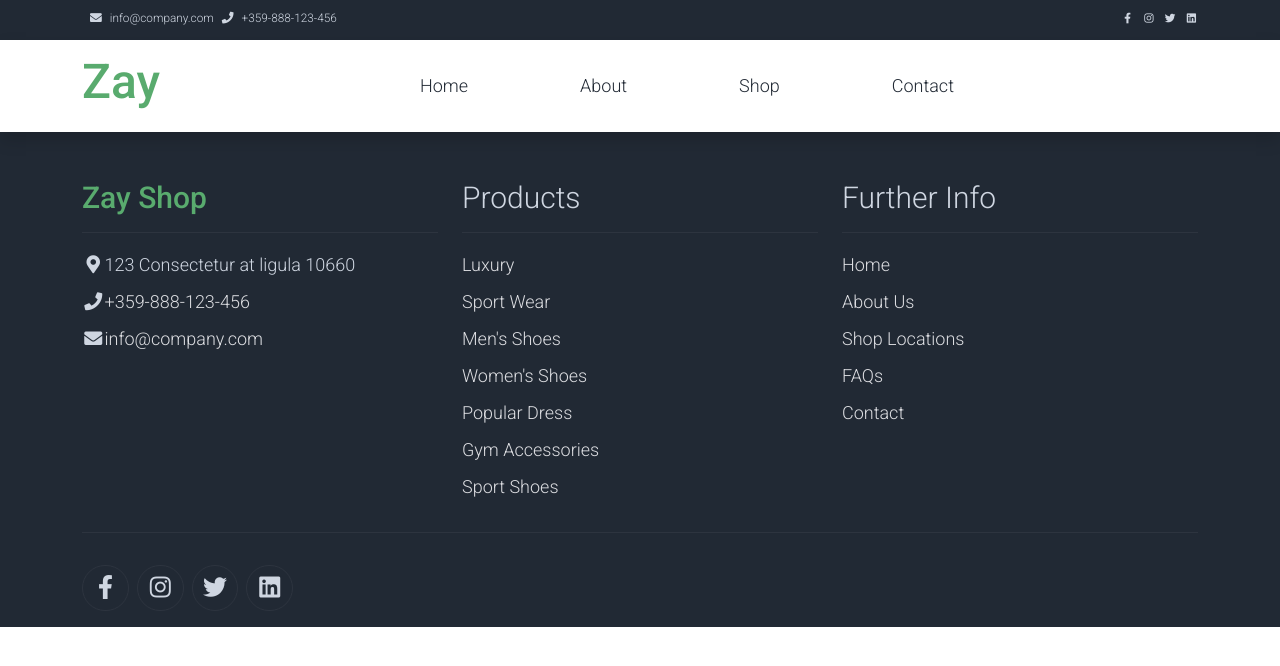
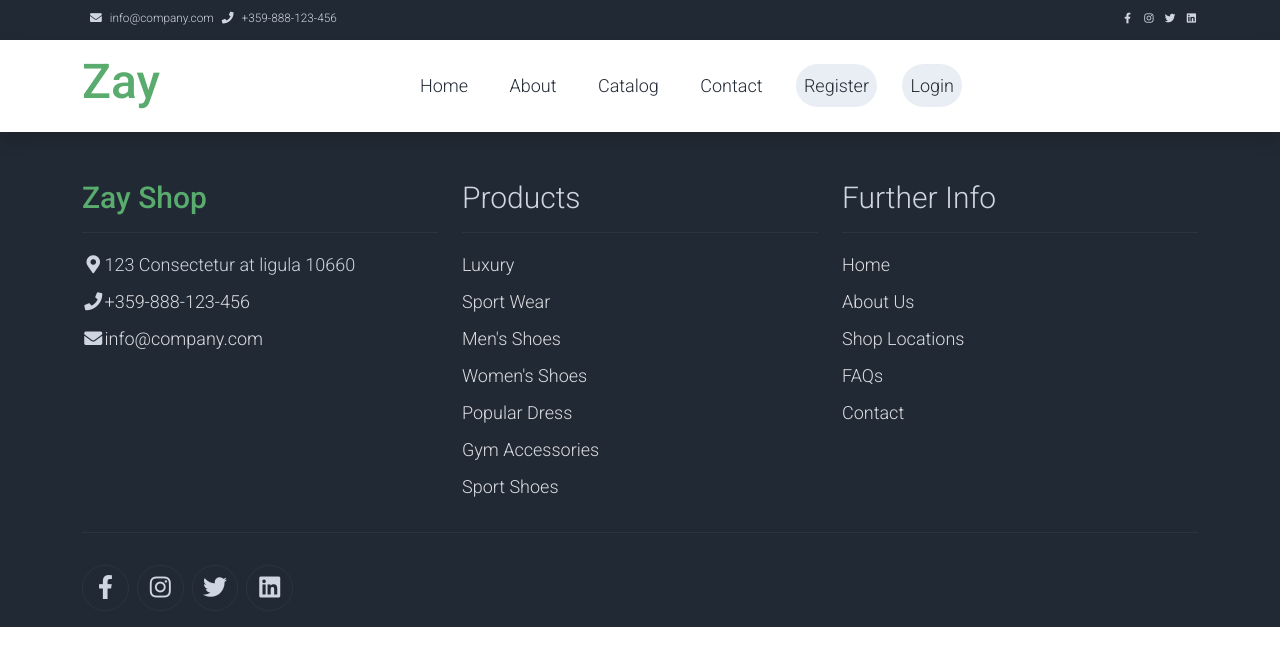
Before and after one commit to Dimitar-Stoimenov/react-softuni-project, a React (Create React App) app: page / in a window 1280 px wide. Shown: the top 666 px of the page. Built offline with nearby package versions, Linux system fonts and the light colour scheme.

Commit message:
updated guest, user and vendor views

```diff
--- a/src/components/NavigationBar/GuestNavigation/GuestNavigation.js
+++ b/src/components/NavigationBar/GuestNavigation/GuestNavigation.js
@@ -13,11 +13,19 @@ const GuestNavigation = () => {
                         <Link className="nav-link" to="/about">About</Link>
                     </li>
                     <li className="nav-item">
-                        <Link className="nav-link" to="/catalog">Shop</Link>
+                        <Link className="nav-link" to="/catalog">Catalog</Link>
                     </li>
                     <li className="nav-item">
                         <Link className="nav-link" to="/contact">Contact</Link>
                     </li>
+
+                    <li className="nav-item bg-light rounded-pill">
+                        <Link className="nav-link" to="/register">Register</Link>
+                    </li>
+                    <li className="nav-item bg-light rounded-pill">
+                        <Link className="nav-link" to="/login">Login</Link>
+                    </li>
+
 
                 </ul>
             </div>
--- a/src/components/NavigationBar/UserNavigation/UserNavigation.js
+++ b/src/components/NavigationBar/UserNavigation/UserNavigation.js
@@ -15,13 +15,16 @@ const UserNavigation = ({
                         <Link className="nav-link" to="/about">About</Link>
                     </li>
                     <li className="nav-item">
-                        <Link className="nav-link" to="/catalog">Shop</Link>
+                        <Link className="nav-link" to="/catalog">Catalog</Link>
                     </li>
                     <li className="nav-item">
                         <Link className="nav-link" to="/contact">Contact</Link>
                     </li>
                     <li className="nav-item">
                         <Link className="nav-link" to={`/profile/${user.id}/orders`}>My Orders</Link>
+                    </li>
+                    <li className="nav-item bg-light rounded-pill">
+                        <Link className="nav-link" to="/logout">Logout</Link>
                     </li>
                 </ul>
             </div>
--- a/src/components/NavigationBar/VendorNavigation/VendorNavigation.js
+++ b/src/components/NavigationBar/VendorNavigation/VendorNavigation.js
@@ -20,6 +20,9 @@ const VendorNavigation = ({
                     <li className="nav-item">
                         <Link className="nav-link" to="/contact">Contact</Link>
                     </li>
+                    <li className="nav-item bg-light rounded-pill">
+                        <Link className="nav-link" to="/logout">Logout</Link>
+                    </li>
                 </ul>
             </div>
             <div className="navbar align-self-center d-flex">
```
